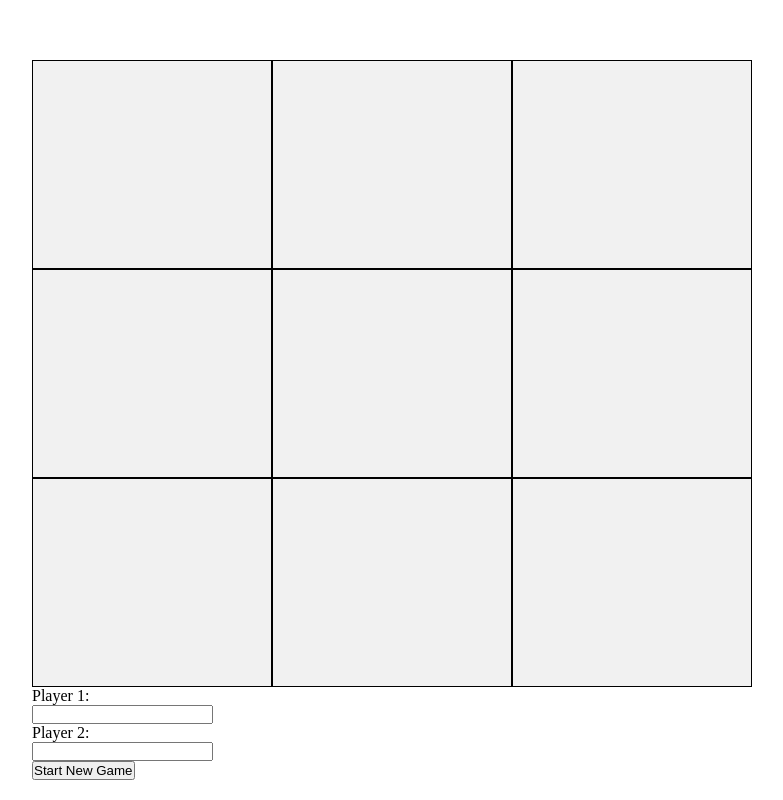
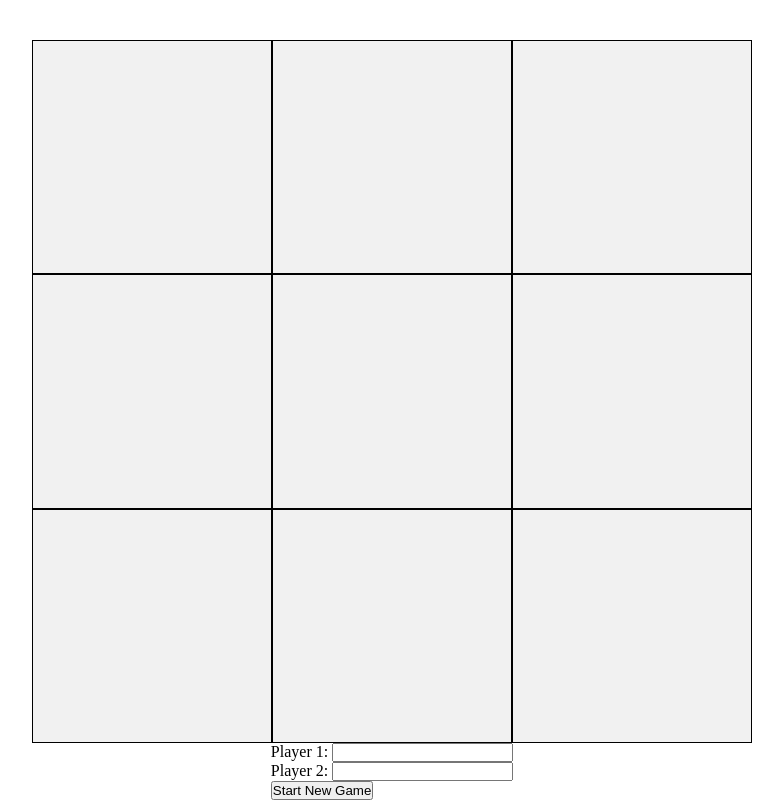
Before and after one commit to cryptocowboye/tic-tac-toe, a plain HTML site: page index.html in a window 1280 px wide. Shown: the whole page, without its empty margins (248-1031 px from the left). Drawn offline with Linux system fonts and the light colour scheme.

Commit message:
Rearrange the form element for styling

```diff
--- a/index.html
+++ b/index.html
@@ -35,7 +35,9 @@
         <div class="choice-container">
             <div class="bottom-right box"></div>
         </div>
-        <form>
+    </div>
+    <form>
+        <div class="fields">
             <p>
                 <label for="player_one_name">Player 1: </label>
                 <input type="text" id="player_one_name" required>
@@ -44,11 +46,12 @@
                 <label for="player_two_name">Player 2: </label>
                 <input type="text" id="player_two_name" required>
             </p>
-            <p>
-                <button type="submit">Start New Game</button>
-            </p>
-        </form>
-    </div>
+        </div>
+        <p class="button-style">
+            <button type="submit">Start New Game</button>
+        </p>
+
+    </form>
     <script src="./scripts/script.js" defer></script>
 </body>
 </html>
```
